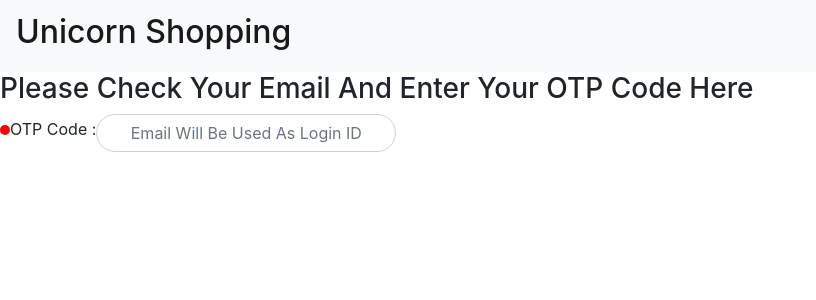
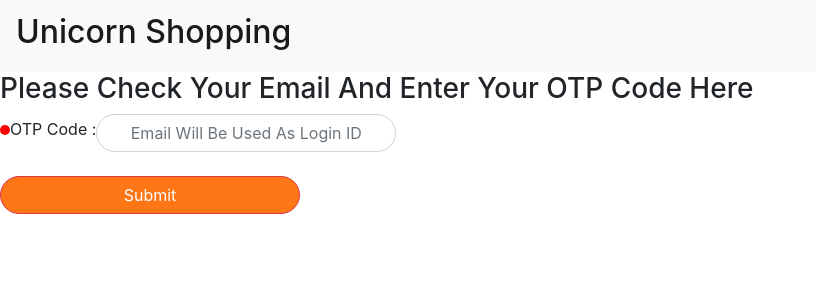
Before and after one commit to Dilansilva/Online-Shopping, a React (Create React App) app: page / in a window 1280 px wide. Shown: the top 300 px of the page, without its empty margins (0-816 px from the left). Built offline with nearby package versions, Linux system fonts and the light colour scheme.

Commit message:
Email Verification almost done but have to align items

```diff
--- a/src/css/EmailVerification/EmailVerification.css
+++ b/src/css/EmailVerification/EmailVerification.css
@@ -1,3 +1,12 @@
 .spaceBetweenNavBar {
     margin-top: '100px';
+    align-items: center;
 }
+
+.centerItems {
+    display: 'flex';
+    justify-content:'center';
+    align-items:'center';
+    height: '100vh';
+    background-color: '#f8f1f1'
+}
--- a/src/pages/Email-Verification/EmailVerification.js
+++ b/src/pages/Email-Verification/EmailVerification.js
@@ -1,7 +1,8 @@
 import React from 'react';
 import {Navbar,
         Col,
-        Form} from 'react-bootstrap';//Nav item
+        Form,
+        Button} from 'react-bootstrap';//Nav item
 
 import Lable from '../Sign-Up/Lable';//Import Lable Component
 import Input from '../Sign-Up/Input';//Import Input Component
@@ -15,7 +16,7 @@
             <Navbar expand="lg" variant="light" bg="light" expand="lg">
                 <Navbar.Brand><h2>Unicorn Shopping</h2></Navbar.Brand>
             </Navbar>
-                <div className="spaceBetweenNavBar">
+                <div>
                     <h3>Please Check Your Email And Enter Your OTP Code Here</h3>
                         <Form>
                             <Form.Row>
@@ -28,7 +29,19 @@
                                             type="text"
                                         />
                                 </Col>
-                            </Form.Row>
+                            </Form.Row><br/>
+                                <Form.Row>
+                                    <Col>
+                                        <Button
+                                            variant="danger"
+                                            type="submit"
+                                            style={{backgroundColor:"#FF7616"}}
+                                            className="roundInput"
+                                        >
+                                        Submit
+                                        </Button>
+                                    </Col>
+                                </Form.Row>
                         </Form>
                 </div>
         </div>
```
Also changed, not shown: 1 other file (tests, documents, lock files or other folders).
